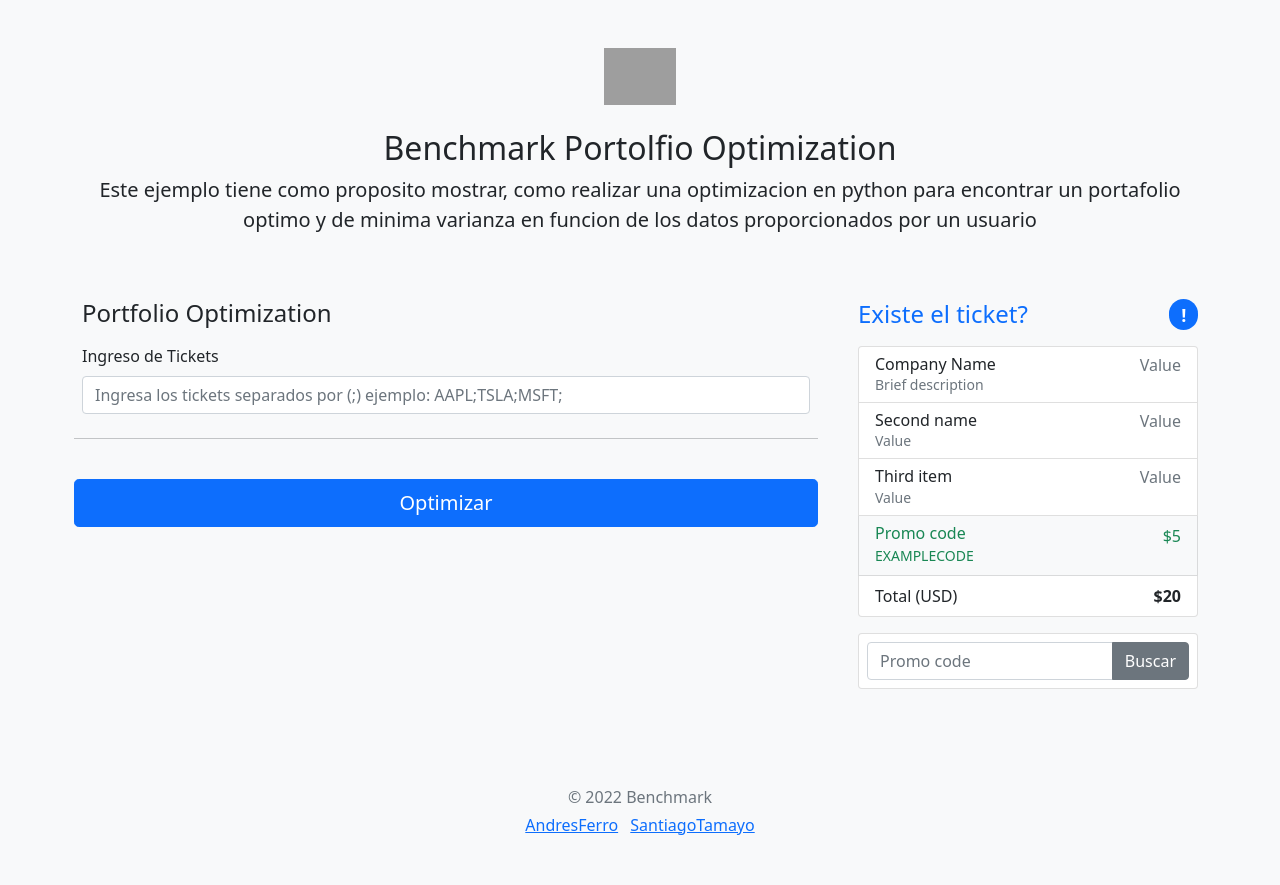
After one commit to santiagotamayo/optimalPortfolio, a Flask app: page /portfolio in a window 1280 px wide. The commit adds this page. Run offline with Flask 2, Linux system fonts and the light colour scheme; grey boxes are pictures that could not be loaded.

Commit message:
basic front

```diff
--- a/app/app.py
+++ b/app/app.py
@@ -1,6 +1,7 @@
+from crypt import methods
 import helpers
 import pandas as pd
-from flask import Flask, render_template
+from flask import Flask, render_template, request
 
 from pypfopt import risk_models
 from pypfopt.expected_returns import mean_historical_return
@@ -20,12 +21,16 @@ app = Flask(__name__)
 def index():
     return render_template('index.html')
 
-@app.route(f'{NAME}/path')
+@app.route('/portfolio')
+def portfolio():
+    return render_template('portfolio.html')
+
+@app.route(f'{NAME}/path', methods = ["POST"])
 def func_name():
-    df = helpers.download_prices_as_frame( stocks = STOCKS,
-                               start_date = START,
-                               end_date = END,
-                               )
+    data = request.get_json().split(";") #  Ejemplo ["AAPL", "MSFT"]
+    df = helpers.download_prices_as_frame( stocks = data,
+                                           start_date = START,
+                                           end_date = END)
 
     mu = mean_historical_return(df)
     sigma = risk_models.sample_cov(df)
--- /dev/null
+++ b/app/templates/portfolio.html
@@ -0,0 +1,171 @@
+
+<!doctype html>
+<html lang="en">
+  <head>
+    <meta charset="utf-8">
+    <meta name="viewport" content="width=device-width, initial-scale=1">
+    <meta name="description" content="">
+    <meta name="author" content="Mark Otto, Jacob Thornton, and Bootstrap contributors">
+    <meta name="generator" content="Hugo 0.84.0">
+    <title>Checkout example · Bootstrap v5.0</title>
+
+
+    <!-- Bootstrap core CSS -->
+    <link href="https://cdn.jsdelivr.net/npm/bootstrap@5.0.2/dist/css/bootstrap.min.css" rel="stylesheet" integrity="sha384-EVSTQN3/azprG1Anm3QDgpJLIm9Nao0Yz1ztcQTwFspd3yD65VohhpuuCOmLASjC" crossorigin="anonymous">
+
+    <!-- Favicons -->
+
+
+    <style>
+      .bd-placeholder-img {
+        font-size: 1.125rem;
+        text-anchor: middle;
+        -webkit-user-select: none;
+        -moz-user-select: none;
+        user-select: none;
+      }
+
+      @media (min-width: 768px) {
+        .bd-placeholder-img-lg {
+          font-size: 3.5rem;
+        }
+      }
+    </style>
+
+  </head>
+  <body class="bg-light">
+
+<div class="container">
+  <main>
+    <div class="py-5 text-center">
+      <img class="d-block mx-auto mb-4" src="https://upload.wikimedia.org/wikipedia/commons/1/1e/RPC-JP_Logo.png" alt="" width="72" height="57">
+      <h2>Benchmark Portolfio Optimization</h2>
+      <p class="lead">Este ejemplo tiene como proposito mostrar, como realizar una optimizacion en python para encontrar un portafolio optimo y de minima varianza en funcion de los datos proporcionados por un usuario</p>
+    </div>
+
+    <div class="row g-5">
+      <div class="col-md-5 col-lg-4 order-md-last">
+        <h4 class="d-flex justify-content-between align-items-center mb-3">
+          <span class="text-primary">Existe el ticket?</span>
+          <span class="badge bg-primary rounded-pill">!</span>
+        </h4>
+        <ul class="list-group mb-3">
+          <li class="list-group-item d-flex justify-content-between lh-sm">
+            <div>
+              <h6 class="my-0">Company Name</h6>
+              <small class="text-muted">Brief description</small>
+            </div>
+            <span class="text-muted">Value</span>
+          </li>
+          <li class="list-group-item d-flex justify-content-between lh-sm">
+            <div>
+              <h6 class="my-0">Second name</h6>
+              <small class="text-muted">Value</small>
+            </div>
+            <span class="text-muted">Value</span>
+          </li>
+          <li class="list-group-item d-flex justify-content-between lh-sm">
+            <div>
+              <h6 class="my-0">Third item</h6>
+              <small class="text-muted"> Value </small>
+            </div>
+            <span class="text-muted">Value</span>
+          </li>
+          <li class="list-group-item d-flex justify-content-between bg-light">
+            <div class="text-success">
+              <h6 class="my-0">Promo code</h6>
+              <small>EXAMPLECODE</small>
+            </div>
+            <span class="text-success">$5</span>
+          </li>
+          <li class="list-group-item d-flex justify-content-between">
+            <span>Total (USD)</span>
+            <strong>$20</strong>
+          </li>
+        </ul>
+
+        <form class="card p-2">
+          <div class="input-group">
+            <input type="text" class="form-control" placeholder="Promo code">
+            <button type="submit" class="btn btn-secondary">Buscar</button>
+          </div>
+        </form>
+      </div>
+      <div class="col-md-7 col-lg-8">
+        <h4 class="mb-3">Portfolio Optimization</h4>
+        <form class="needs-validation" novalidate>
+          <div class="row g-3">
+            <div class="col-sm-12">
+              <label for="firstName" class="form-label">Ingreso de Tickets</label>
+              <input type="text" class="form-control" id="tickets" placeholder="Ingresa los tickets separados por (;) ejemplo: AAPL;TSLA;MSFT;" value="" required>
+              <div class="invalid-feedback">
+                Debes ingresar al menos un ticket
+              </div>
+            </div>
+
+
+
+          <hr class="my-4">
+
+          <button class="w-100 btn btn-primary btn-lg" type="button" id="optimice">Optimizar</button>
+        </form>
+      </div>
+    </div>
+  </main>
+
+  <footer class="my-5 pt-5 text-muted text-center text-small">
+    <p class="mb-1">&copy; 2022 Benchmark</p>
+    <ul class="list-inline">
+      <li class="list-inline-item"><a href="#">AndresFerro</a></li>
+      <li class="list-inline-item"><a href="#">SantiagoTamayo</a></li>
+    </ul>
+  </footer>
+</div>
+
+
+<script src="https://cdn.jsdelivr.net/npm/bootstrap@5.0.2/dist/js/bootstrap.bundle.min.js" integrity="sha384-MrcW6ZMFYlzcLA8Nl+NtUVF0sA7MsXsP1UyJoMp4YLEuNSfAP+JcXn/tWtIaxVXM" crossorigin="anonymous"></script>
+      <script>
+        // Example starter JavaScript for disabling form submissions if there are invalid fields
+      (function () {
+        'use strict'
+
+        // Fetch all the forms we want to apply custom Bootstrap validation styles to
+        var forms = document.querySelectorAll('.needs-validation')
+
+        // Loop over them and prevent submission
+        Array.prototype.slice.call(forms)
+          .forEach(function (form) {
+            form.addEventListener('submit', function (event) {
+              if (!form.checkValidity()) {
+                event.preventDefault()
+                event.stopPropagation()
+              }
+
+              form.classList.add('was-validated')
+            }, false)
+          })
+      })()
+      </script>
+
+      <script>
+        let optimce = document.querySelector("#optimice");
+
+        optimce.addEventListener("click", async () => {
+          let tickets = document.querySelector("#tickets").value;
+
+          fetch('http://127.0.0.1:8000/api/v1/path', {
+            method: 'POST',
+            body: JSON.stringify(tickets),
+            headers: {
+                'Content-type': 'application/json; charset=UTF-8'
+            }
+        })
+        .then(response => response.json())
+        .then(json => {
+            console.log(json);
+        });
+        })
+
+      </script>
+  </body>
+</html>
```
Also changed, not shown: app/templates/index.html (+117 -11 lines), app/templates/info.html (added, +128 -0 lines).
